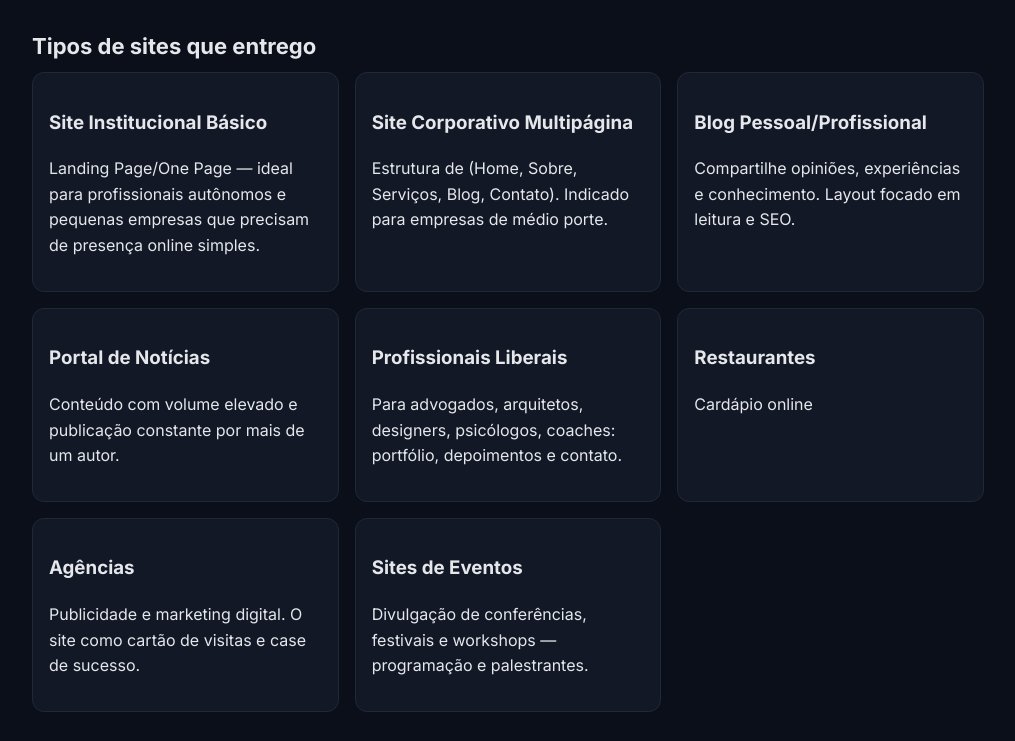
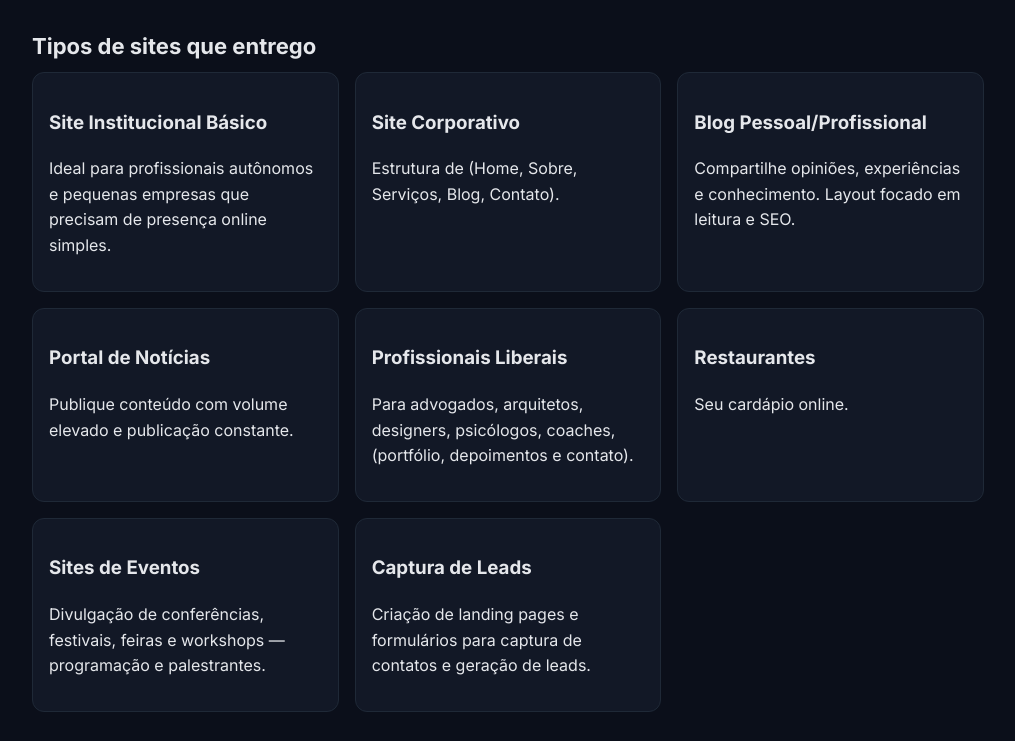
Before and after one commit to marcelbraghini/marcelbraghini.github.io, an Astro site: page /mbtech in a window 1280 px wide. Shown: the part 318-1059 px from the top of the page, without its empty margins (132-1147 px from the left). Built offline with nearby package versions, Linux system fonts and the light colour scheme; Astro itself is replaced by a stand-in of ours.

Commit message:
doc: textual improvement

```diff
--- a/public/styles/global.css
+++ b/public/styles/global.css
@@ -266,7 +266,7 @@ a {
         padding: 0;
     }
     .site-header.open .nav {
-        display: flex; /* garante que não muda nada caso classe open esteja presente */
+        display: flex;
         flex-direction: row;
         top: auto;
         left: auto;
--- a/src/layouts/BaseLayout.astro
+++ b/src/layouts/BaseLayout.astro
@@ -60,9 +60,6 @@ const {
                 </button>
                 <nav class="nav" id="site-nav">
                     <a href="/#sobre">Sobre</a>
-                    <a href="/#habilidades">Habilidades</a>
-                    <a href="/#experiencia">Experiência</a>
-                    <a href="/#formacao">Formação</a>
                     <a href="/contato">Contato</a>
                     <a href="/mbtech">MBTECH</a>
                 </nav>
--- a/src/pages/mbtech.astro
+++ b/src/pages/mbtech.astro
@@ -18,16 +18,13 @@ const pageTitle = "MBTECH";
             <article class="card">
                 <h3>Site Institucional Básico</h3>
                 <p>
-                    Landing Page/One Page — ideal para profissionais autônomos e
-                    pequenas empresas que precisam de presença online simples.
+                    Ideal para profissionais autônomos e pequenas empresas que
+                    precisam de presença online simples.
                 </p>
             </article>
             <article class="card">
-                <h3>Site Corporativo Multipágina</h3>
-                <p>
-                    Estrutura de (Home, Sobre, Serviços, Blog, Contato).
-                    Indicado para empresas de médio porte.
-                </p>
+                <h3>Site Corporativo</h3>
+                <p>Estrutura de (Home, Sobre, Serviços, Blog, Contato).</p>
             </article>
             <article class="card">
                 <h3>Blog Pessoal/Profissional</h3>
@@ -39,33 +36,32 @@ const pageTitle = "MBTECH";
             <article class="card">
                 <h3>Portal de Notícias</h3>
                 <p>
-                    Conteúdo com volume elevado e publicação constante por mais
-                    de um autor.
+                    Publique conteúdo com volume elevado e publicação constante.
                 </p>
             </article>
             <article class="card">
                 <h3>Profissionais Liberais</h3>
                 <p>
-                    Para advogados, arquitetos, designers, psicólogos, coaches:
-                    portfólio, depoimentos e contato.
+                    Para advogados, arquitetos, designers, psicólogos, coaches,
+                    (portfólio, depoimentos e contato).
                 </p>
             </article>
             <article class="card">
                 <h3>Restaurantes</h3>
-                <p>Cardápio online</p>
-            </article>
-            <article class="card">
-                <h3>Agências</h3>
-                <p>
-                    Publicidade e marketing digital. O site como cartão de
-                    visitas e case de sucesso.
-                </p>
+                <p>Seu cardápio online.</p>
             </article>
             <article class="card">
                 <h3>Sites de Eventos</h3>
                 <p>
-                    Divulgação de conferências, festivais e workshops —
+                    Divulgação de conferências, festivais, feiras e workshops —
                     programação e palestrantes.
+                </p>
+            </article>
+            <article class="card">
+                <h3>Captura de Leads</h3>
+                <p>
+                    Criação de landing pages e formulários para captura de
+                    contatos e geração de leads.
                 </p>
             </article>
         </div>
```
